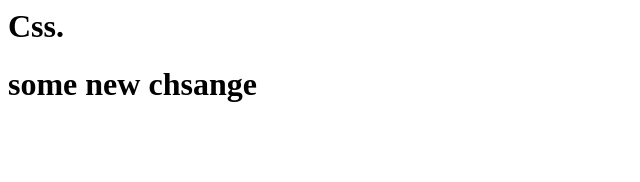
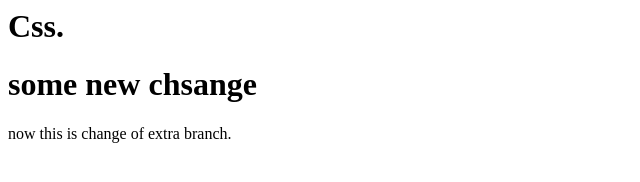
Before and after one commit to abhishekjuneja15/workshop-oss, a plain HTML site: page index.html in a window 1280 px wide. Shown: the whole page, without its empty margins (0-640 px from the left). Drawn offline with Linux system fonts and the light colour scheme.

Commit message:
changes in new branch

```diff
--- a/index.html
+++ b/index.html
@@ -1,4 +1,5 @@
 <html>
 <h1>Css.</h1>
   <h1>some new chsange</h1>
+  now this is change of extra branch.
 </html>
```
